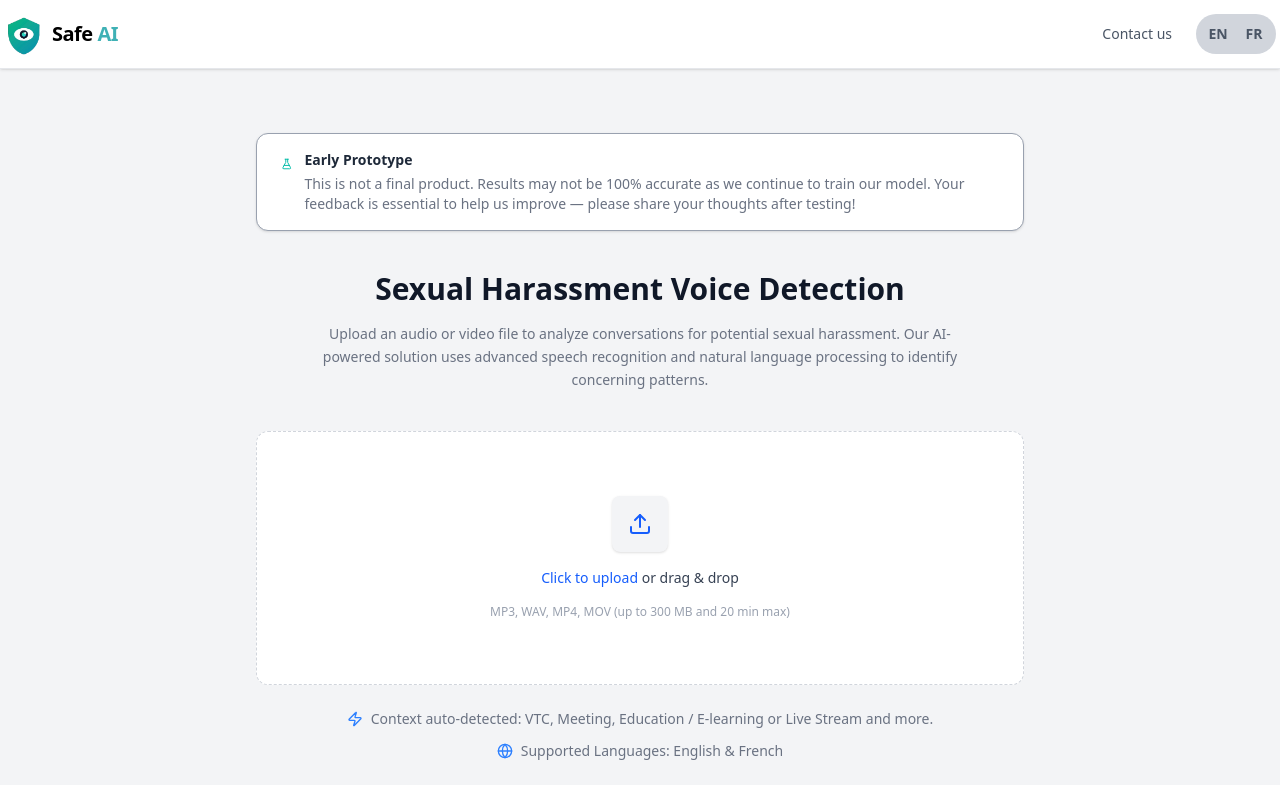
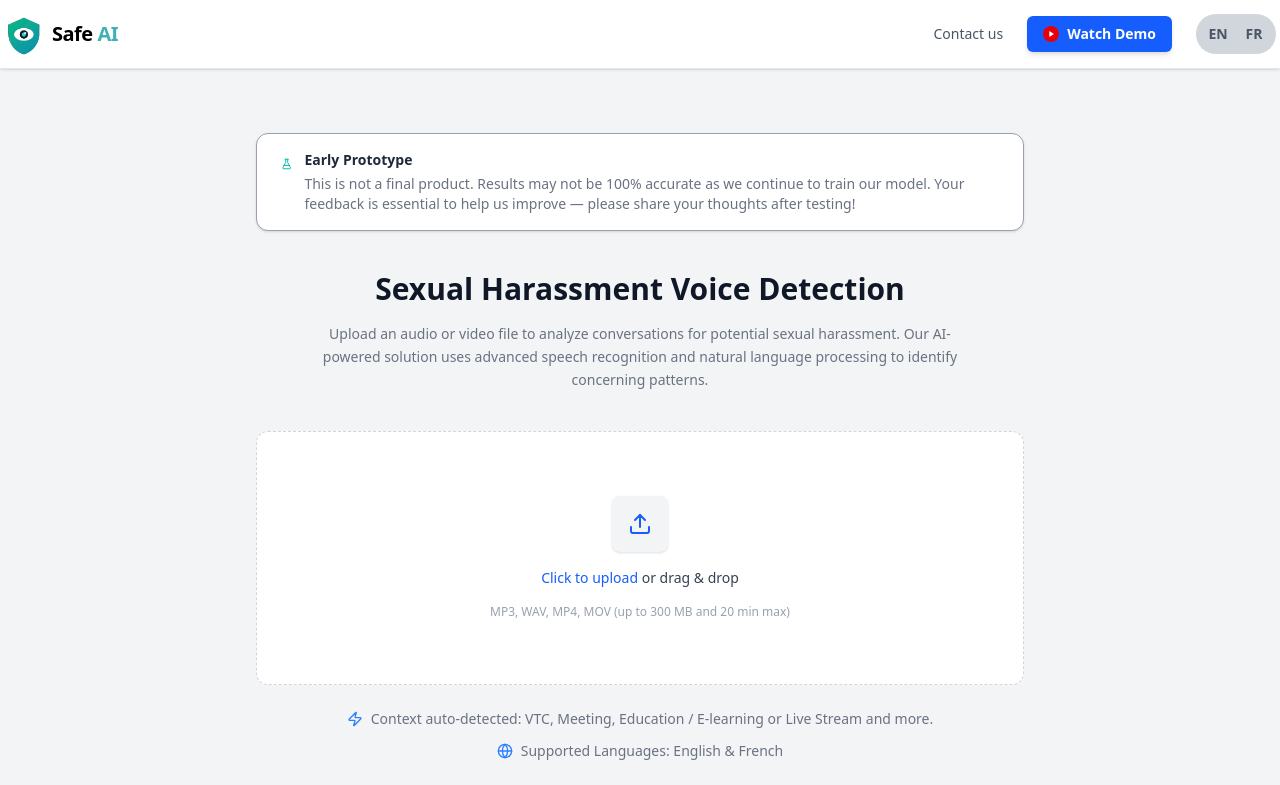
Before and after one commit to Haseebqureshi2/Harassment-Detection, a React (Vite) app in the folder frontend/: page / in a window 1280 px wide. Shown: the top 785 px of the page. Built offline with nearby package versions, Linux system fonts and the light colour scheme; what @react-pdf/renderer would draw is missing.

Commit message:
youtube video link added

```diff
--- a/frontend/src/layout/Header.jsx
+++ b/frontend/src/layout/Header.jsx
@@ -50,19 +50,20 @@ const Header = () => {
               {t("contactUs")}
             </button>
             {/* Watch Demo Button with Red YouTube Play Icon */}
-            {/* <button
+       <a
+  href="https://www.youtube.com/watch?si=5Hk6bHDei2LIpZV1&v=7uWh2GASGMg&feature=youtu.be"
+  target="_blank"
+  rel="noopener noreferrer"
   className="flex items-center gap-2 px-4 py-2 bg-blue-600 text-white text-sm font-semibold rounded-md hover:bg-blue-700 transition-all hover:-translate-y-0.5 shadow-md hover:shadow-lg whitespace-nowrap"
-            onClick={() => {
-              console.log('Watch demo clicked');
-            }}
 >
   <div className="w-4 h-4 bg-red-600 rounded-full flex items-center justify-center shrink-0">
-              <svg viewBox="0 0 24 24" fill="white" xmlns="http://www.w3.org/2000/svg" className="w-2.5 h-2.5">
-                <path d="M8 5v14l11-7z"/>
+    <svg viewBox="0 0 24 24" fill="white" className="w-2.5 h-2.5">
+      <path d="M8 5v14l11-7z" />
     </svg>
   </div>
+
   {t("watchDemo")}
-          </button> */}
+</a>
 
             {/* Language Toggle Switch */}
             <button
```
Lines whose indentation alone changed are shown as unchanged.
